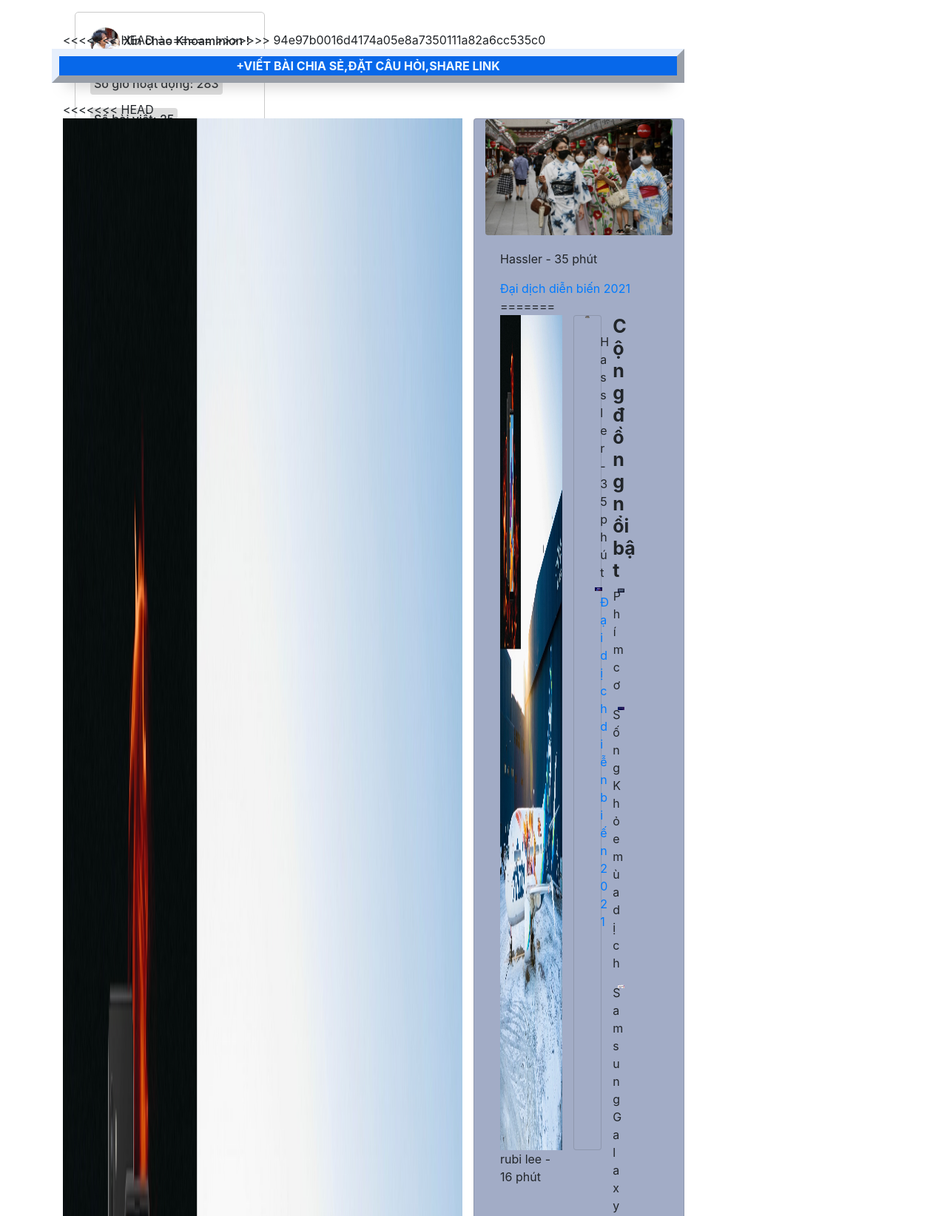
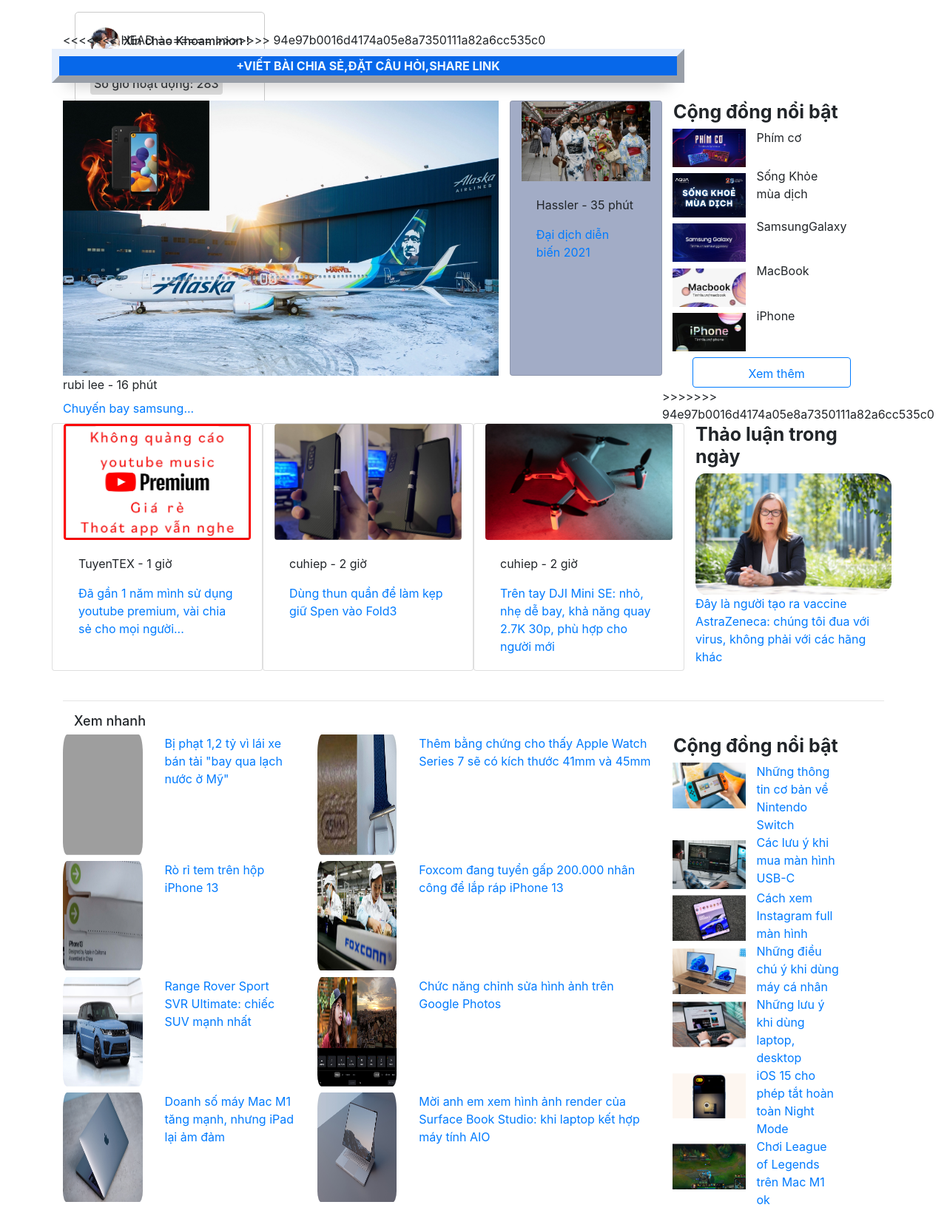
Before and after one commit to user2304TK/Ztech, a Flask app: template templates/index logged.html in a window 1280 px wide. Shown: the part 304-1948 px from the top of the page at 74% size. Run offline with Flask 2, Linux system fonts and the light colour scheme; the template is opened without the code that fills it, so the values that code supplies are empty; some libraries are stand-ins or nearby versions; grey boxes are pictures that could not be loaded.

Commit message:
modyfile logged

```diff
--- a/templates/index logged.html
+++ b/templates/index logged.html
@@ -194,15 +194,8 @@
       <div class="col-sm-3"></div>
     </div>
     <br>
-<<<<<<< HEAD
-    <div class="row rounded">
-      <img class="col-6 rounded" src="../static/img/maybay.jpg">
-      <div class="card col-3" style="width: 100%;background-color:#a2acc6;">
-        <img class="card-img-top rounded" src="../static/img/daidich.jpg" alt="Card image" style="width:100%">
-        <div class="card-body">
-          <p class="card-text">Hassler - 35 phút</p>
-          <a href="#">Đại dịch diễn biến 2021</a>
-=======
+
+
     <div class="row ">
       <div class="row col-9">
         <img class="col-9" src="../static/img/maybay.jpg">
@@ -221,11 +214,11 @@
       <div class="col-3">
         <h1 style="font-size: 25px;font-weight: bolder;">Cộng đồng nổi bật</h1>
         <div class="row">
-          <img class= "row col-6 rounded" style="padding-left: 10%;"height=150% width="100%" src="../static/img/banphim.jpg"> <p class=" col-6">Phím cơ </p>
-          <img class= "row col-6 rounded" style="padding-left: 10%; padding-top: 3%;"height=150% width="100%" src="../static/img/skmd.jpg"> <p class=" col-6">Sống Khỏe mùa dịch</p>
-          <img class= "row col-6 rounded" style="padding-left: 10%;padding-top: 3%;"height=150% width="100%" src="../static/img/glx.jpg"> <p class=" col-6">SamsungGalaxy </p>
-          <img class= "row col-6 rounded" style="padding-left: 10%; padding-top: 3%;"height=150% width="100%" src="../static/img/macbok.jpg"> <p class=" col-6">MacBook</p>
-          <img class= "row col-6 rounded" style="padding-left: 10%; padding-top: 3%;padding-bottom: 3%;"height=150% width="100%" src="../static/img/ip.jpg"> <p class=" col-6">iPhone</p>
+          <img class= "row col-6 " style="padding-left: 10%;"height=150% width="100%" src="../static/img/banphim.jpg"> <p class=" col-6">Phím cơ </p>
+          <img class= "row col-6 " style="padding-left: 10%; padding-top: 3%;"height=150% width="100%" src="../static/img/skmd.jpg"> <p class=" col-6">Sống Khỏe mùa dịch</p>
+          <img class= "row col-6 " style="padding-left: 10%;padding-top: 3%;"height=150% width="100%" src="../static/img/glx.jpg"> <p class=" col-6">SamsungGalaxy </p>
+          <img class= "row col-6 " style="padding-left: 10%; padding-top: 3%;"height=150% width="100%" src="../static/img/macbok.jpg"> <p class=" col-6">MacBook</p>
+          <img class= "row col-6 " style="padding-left: 10%; padding-top: 3%;padding-bottom: 3%;"height=150% width="100%" src="../static/img/ip.jpg"> <p class=" col-6">iPhone</p>
           <div class= "row col-lg-3"></div>
           <button style="padding-left: 25px;padding-top: 3%;" type="button" class="col-9 btn btn-outline-primary">Xem thêm</button>
 >>>>>>> 94e97b0016d4174a05e8a7350111a82a6cc535c0
```
